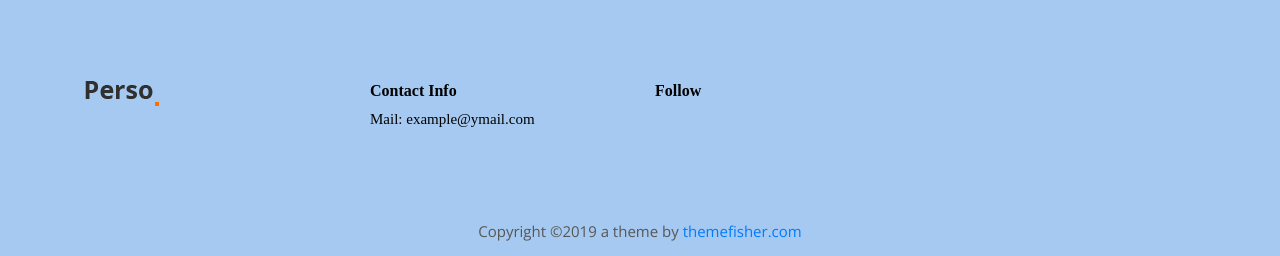
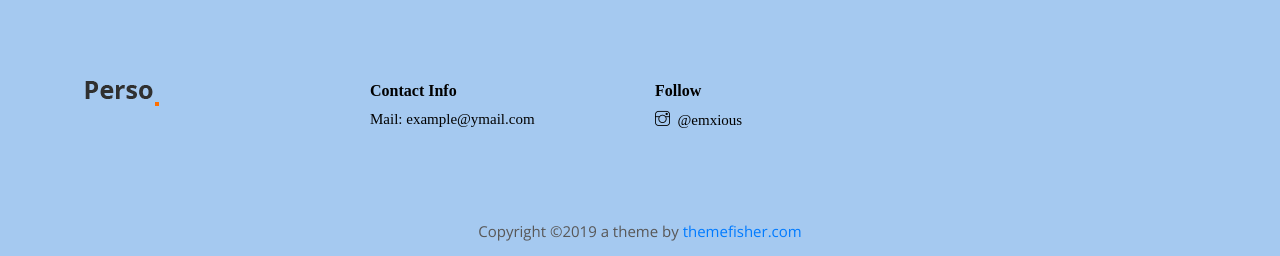
Before and after one commit to wonderjul/website, a Jekyll site: the page built from index.html, in a window 1280 px wide and 900 px high, scrolled down 2829 px. Shown: the part 641-897 px from the top of the window. Built offline with Jekyll 4.4.1, drawn with Linux system fonts in a browser that asks for light colours; some web fonts are replaced; the list of posts is cut into pages by our own code.

Commit message:
insta fix

```diff
--- a/_config.yml
+++ b/_config.yml
@@ -62,7 +62,7 @@ contact-form: example@ymail.com
 
 # Social links
 social:
-- {icon: "ti-instagram-alt", link: "https://www.instagram.com/emxious/"}
+- {icon: "ti-instagram", link: "https://www.instagram.com/emxious/"}
 
 #-------------------------------
 # Comment Section (Disqus)
--- a/_includes/footer.html
+++ b/_includes/footer.html
@@ -21,7 +21,7 @@
           <h6>Follow</h6>
           <ul class="list-inline d-inline-block">
             {% for social in site.social %}
-            <li class="list-inline-item"><a href="{{ social.link }}" class="text-dark"><i class="{{ social.icon }}"></i></a></li>
+            <li class="list-inline-item"><a href="{{ social.link }}" class="text-dark"><i class="{{ social.icon }}"> @emxious</i></a></li>
             {% endfor %}
           </ul>
         </div>
```
